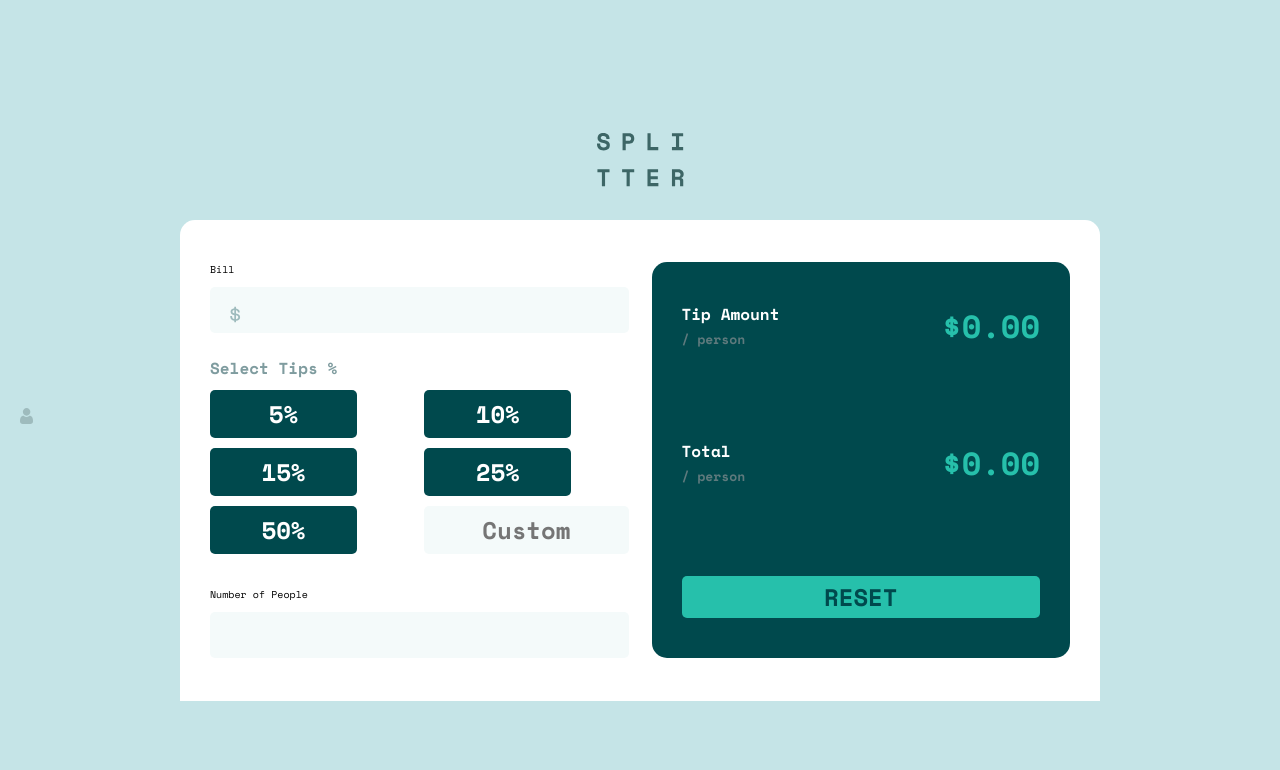
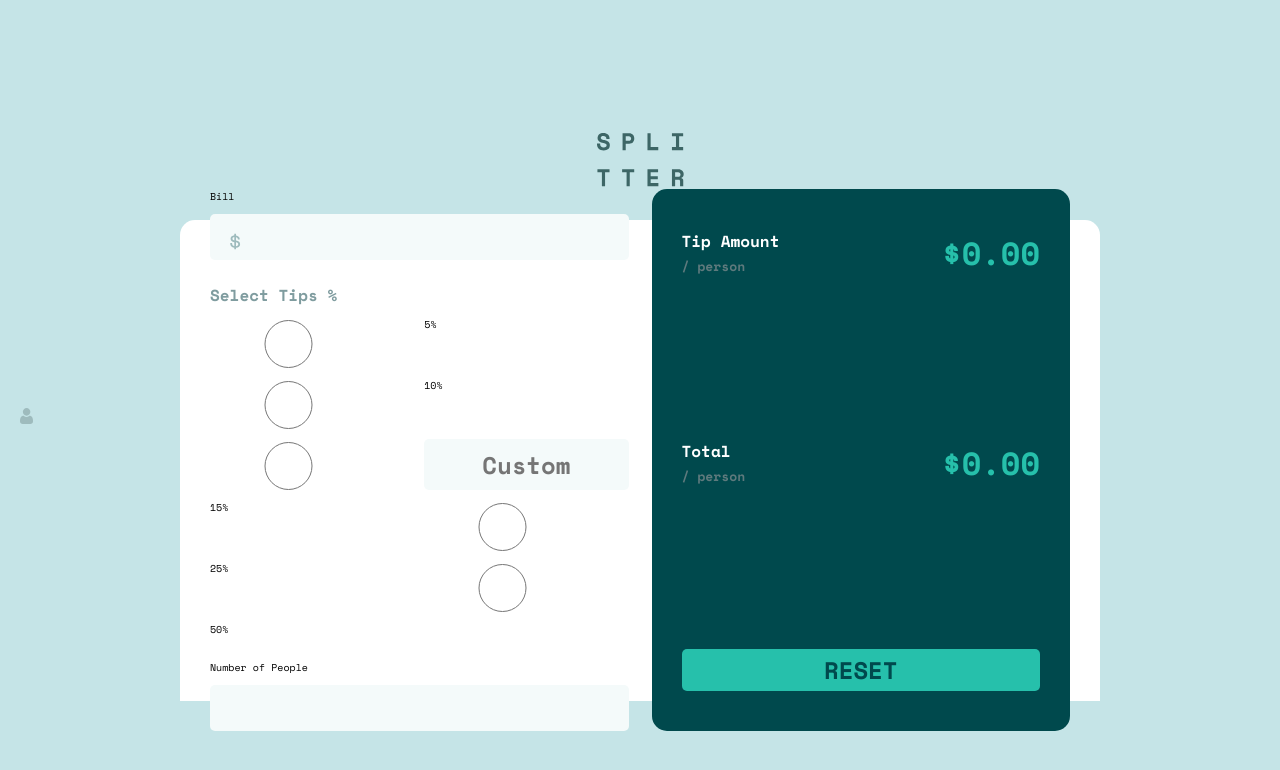
Before and after one commit to DanK1368/tip-calculator-app, a React (Create React App) app: page / in a window 1280 px wide. Shown: the top 770 px of the page. Built offline with nearby package versions, Linux system fonts and the light colour scheme.

Commit message:
changed to radio input instead of button

```diff
--- a/src/shared/Button.jsx
+++ b/src/shared/Button.jsx
@@ -2,15 +2,22 @@ import "./Button.scss";
 
 function TipButton({ className, text, value, setState }) {
   const handleClick = e => {
-    e.preventDefault();
     setState(parseInt(e.target.value));
     console.log(setState);
   };
 
   return (
-    <button required className={className} value={value} onClick={handleClick}>
-      {text}
-    </button>
+    <>
+      <input
+        className={className}
+        type="radio"
+        name="tip-percentage"
+        id={text}
+        value={value}
+        onClick={handleClick}
+      />
+      <label htmlFor={text}>{value}%</label>
+    </>
   );
 }
 export default TipButton;
```
